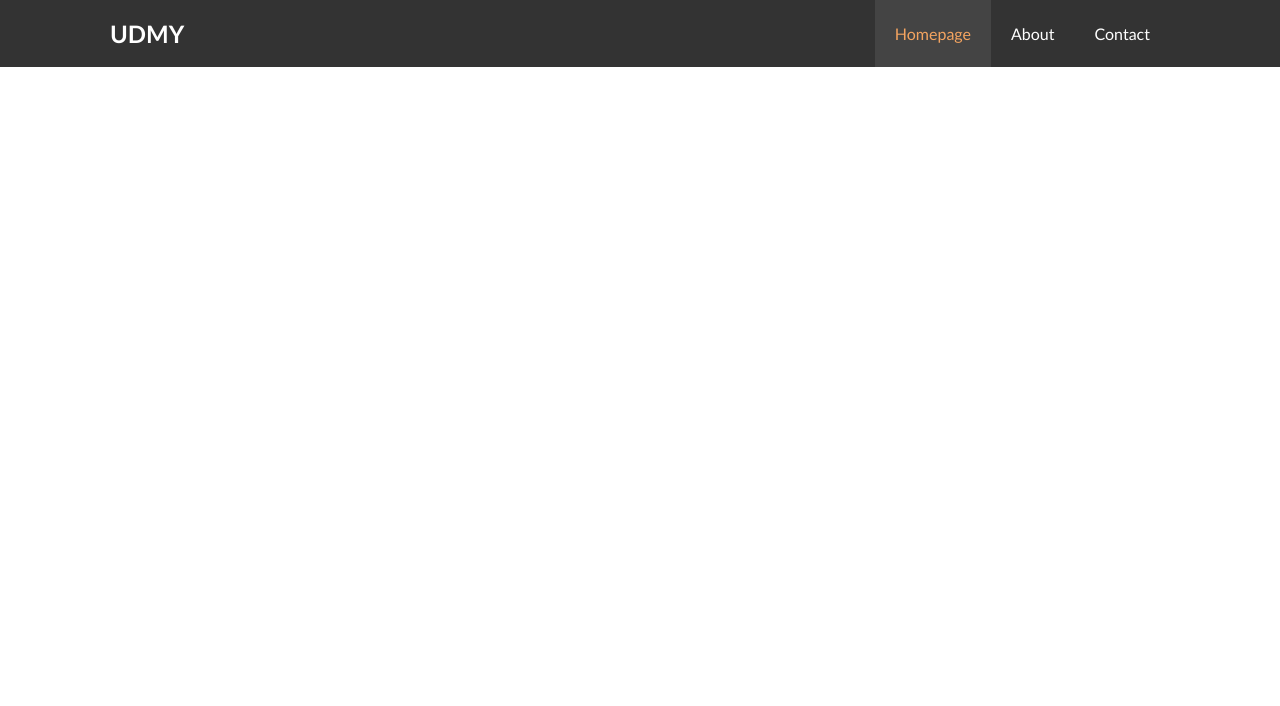
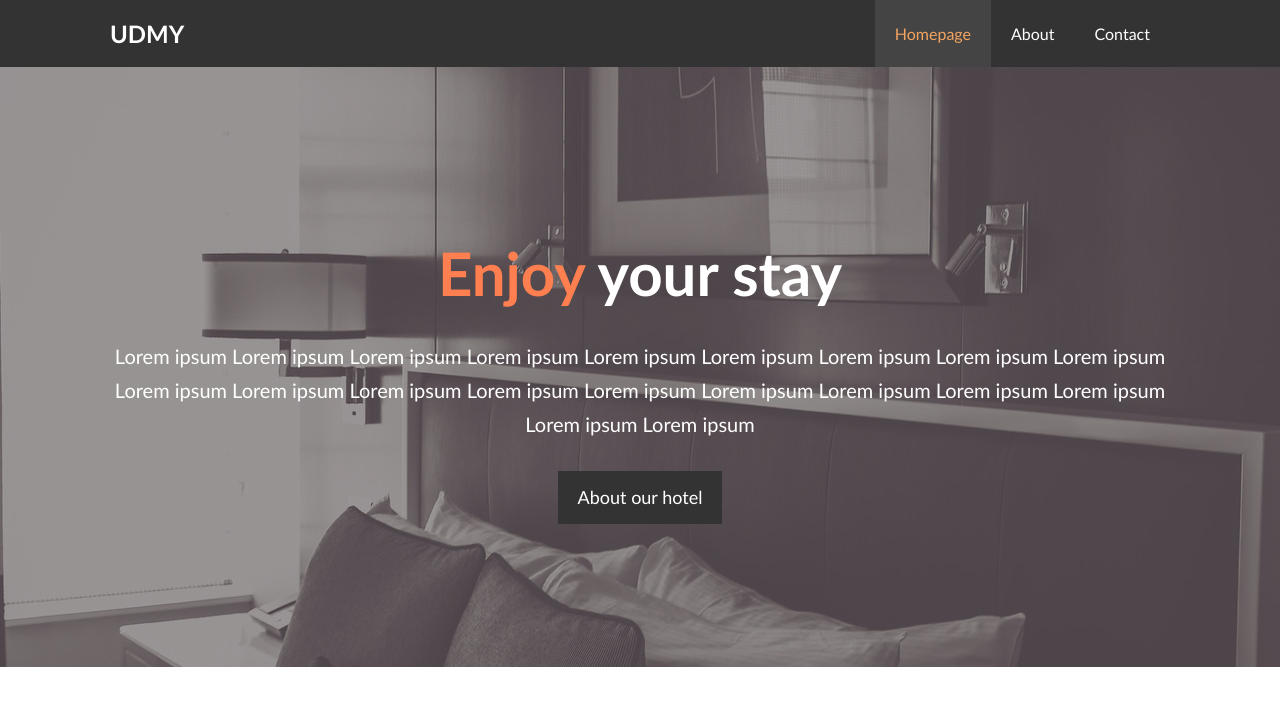
Before and after one commit to damirachimovici/Basic-HTML-Hotel-Website, a plain HTML site: page index.html in a window 1280 px wide. Drawn offline with Linux system fonts and the light colour scheme.

Commit message:
Showcase-and-home-info

```diff
--- a/css/style.css
+++ b/css/style.css
@@ -28,6 +28,27 @@ p{
     overflow: auto;
     padding: 0 20px;
 }
+
+.text-primary{
+    color: coral;
+}
+.lead{
+    font-size: 20px;
+}
+.btn{
+    display: inline-block;
+    font-size: 18px;
+    color: white;
+    background: #333;
+    padding: 13px 20px;
+    border: none;
+    cursor: pointer;
+}
+.btn:hover{
+    background: coral;
+    color: #333;
+}
+
 
 /* Navbar */
 #navbar{
@@ -61,3 +82,23 @@ p{
     background-color: #444;
     color: sandybrown;
 }
+
+/*Showcase*/
+#showcase{
+    background: url('../img/showcase.jpg') no-repeat center center;
+    height: 600px;
+}
+#showcase .showcase-content {
+    color: white;
+    text-align: center;
+    padding-top: 170px;
+}
+
+#showcase .showcase-content h1 {
+    font-size: 60px;
+    line-height: 1.2em;
+}
+#showcase .showcase-content p{
+    padding-bottom: 20px;
+    line-height: 1.7em;
+}
--- a/index.html
+++ b/index.html
@@ -19,6 +19,15 @@
             </ul>
             </div>
         </nav>
+        <div id="showcase">
+            <div class="container">
+                <div class="showcase-content">
+                    <h1><span class="text-primary">Enjoy</span> your stay</h1>
+                    <p class="lead">Lorem ipsum Lorem ipsum Lorem ipsum Lorem ipsum Lorem ipsum Lorem ipsum Lorem ipsum Lorem ipsum Lorem ipsum Lorem ipsum Lorem ipsum Lorem ipsum Lorem ipsum Lorem ipsum Lorem ipsum Lorem ipsum Lorem ipsum Lorem ipsum Lorem ipsum Lorem ipsum </p>
+                    <a class="btn" href="about.html">About our hotel</a>
+                </div>
+            </div>
+        </div>
     </header>
 </body>
 </html>
```
